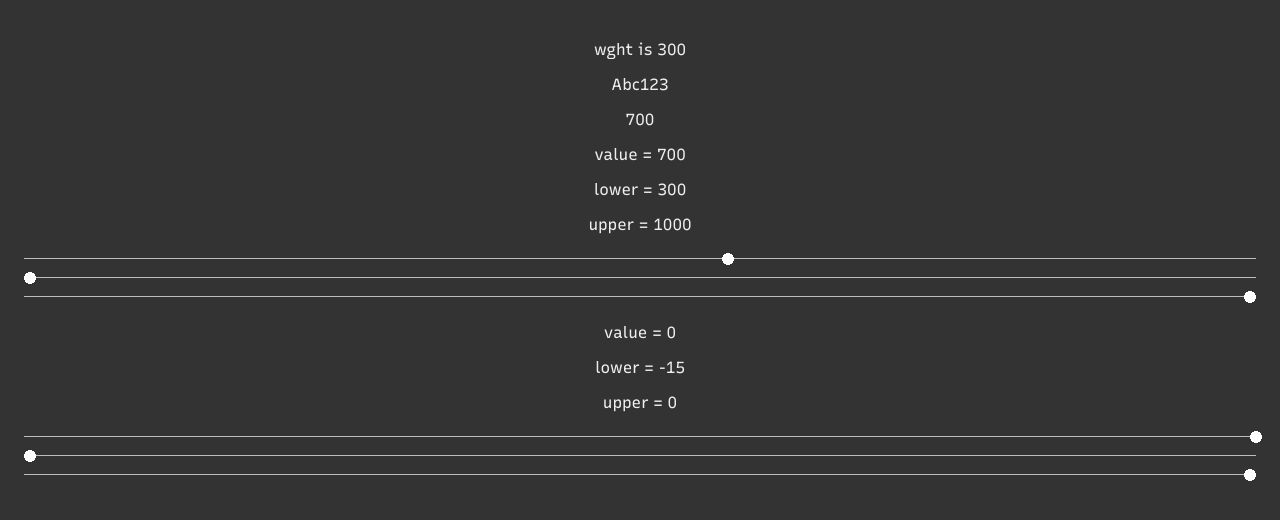
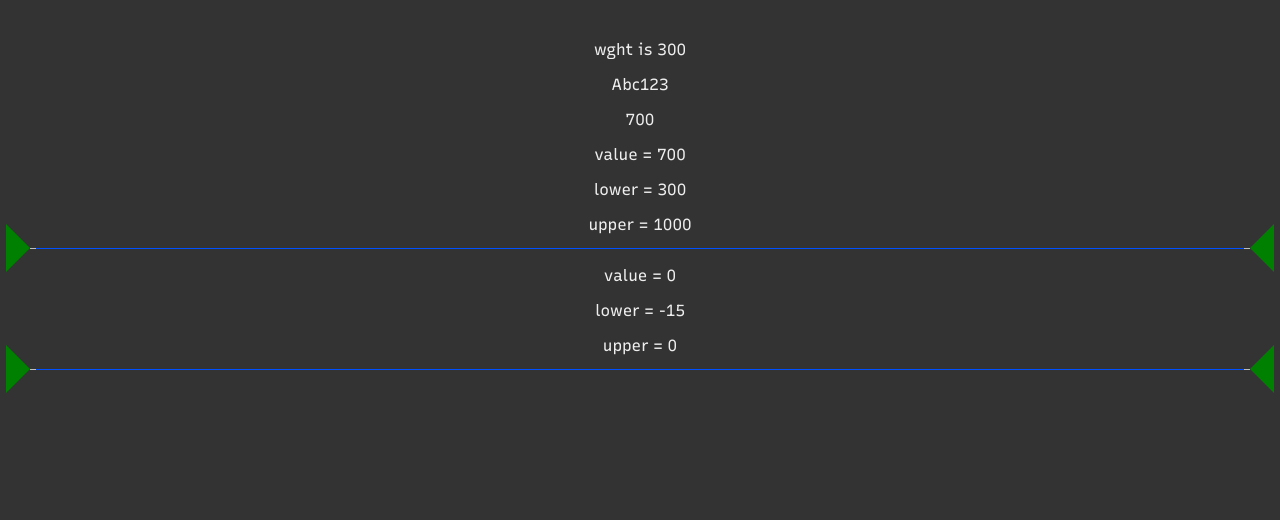
Before and after one commit to arrowtype/gf-url-api-configurator, a Svelte app: page / in a window 1280 px wide. Shown: the top 520 px of the page. Built offline with nearby package versions, Linux system fonts and the light colour scheme.

Commit message:
get multi-part range sliders sort of working in chrome

```diff
--- a/src/components/RangeSlider.svelte
+++ b/src/components/RangeSlider.svelte
@@ -22,29 +22,33 @@
     const recalc = () => {
         calcLowerLimitPercent()
         calcUpperLimitPercent()
+        value < lowerLimit ? value = lowerLimit : value;
+        value > upperLimit ? value = upperLimit: value ;
     }
 
 </script>
 
 <svelte:window on:resize={recalc}/>
 
+<p>value = {value}</p>
+<p>lower = {lowerLimit}</p>
+<p>upper = {upperLimit}</p>
 <div class="slider-container" style="--lowerLimit: {lowerLimitPx}; --upperLimit: {upperLimitPx};" bind:offsetWidth={sliderWidth} on:resize={recalc} >
-    <p>value = {value}</p>
-    <p>lower = {lowerLimit}</p>
-    <p>upper = {upperLimit}</p>
-    <input id="slider" class="limitLower limitUpper" type="range" bind:value min={lowerLimit} max={upperLimit} {...moreProps} on:change on:input>
-
-    <input id="slider--lowerLimit" class=" limitUpper" type="range" bind:value={lowerLimit} {min} max={upperLimit} {...moreProps} on:change on:input={calcLowerLimitPercent}>
-    <input id="slider--upperLimit" class="limitLower" type="range" bind:value={upperLimit} min={lowerLimit} {max} {...moreProps} on:change on:input={calcUpperLimitPercent}>
+    <input id="slider--lowerLimit" class=" limitUpper" type="range" bind:value={lowerLimit} {min} max={upperLimit} {...moreProps} on:change on:input={recalc}>
+    <input id="slider--upperLimit" class="limitLower" type="range" bind:value={upperLimit} min={lowerLimit} {max} {...moreProps} on:change on:input={recalc}>
+    <input id="slider" class="limitLower limitUpper active-range" type="range" bind:value min={lowerLimit} max={upperLimit} {...moreProps} on:change on:input>
 </div>
 
 <style>
-    :root {
-        --accent: #fff;
-    }
 
     input {
         margin: 0;
+    }
+
+    .slider-container {
+        display: grid;
+        grid-template-rows: 1fr;
+
     }
 
     /* BETTER SLIDER CSS - TODO: split into separate component */
@@ -52,13 +56,14 @@
     :root {
         --trackBg: #bdbdbd;
         --trackFocus: #cacaca;
-        --thumbBg: #fff;
+        --thumbBg: #0050ff;
         --trackHeight: 1px;
-        --thumbHeight: 12px;
+        --thumbHeight: 20;
         --thumbTouchHeight: 48px;
         --sliderComponentBg: #f4f4f4;
         --lowerLimit:0;
         --upperLimit:0;
+        --accent: #0050ff;
     }
   input[type="range"] {
     width: 100%;
@@ -72,10 +77,11 @@
   }
 
   .limitLower {
-      padding-left: calc(var(--lowerLimit) * 1px);
+      padding-left: calc( (var(--lowerLimit) * 1px) + 12px ); /* TODO: prevent this from slowly adjusting width of main slider before intended */
+      /* padding-left: calc( (var(--lowerLimit) * 1px)); */
   }
   .limitUpper {
-      padding-right: calc(var(--upperLimit) * 1px);
+      padding-right: calc((var(--upperLimit) * 1px) + 12px );
   }
 
   input[type="range"]:focus {
@@ -106,6 +112,25 @@
       );
     border-radius: 1px; /* weidly, this property must be here */
   }
+
+  input[type="range"].active-range::-webkit-slider-runnable-track {
+      background-image: linear-gradient(
+        to right,
+        transparent,
+        transparent calc(var(--thumbTouchHeight) / 2),
+        var(--accent) calc(var(--thumbTouchHeight) / 2),
+        var(--accent) 50%,
+        transparent 50%
+      ),
+      linear-gradient(
+        to left,
+        transparent,
+        transparent calc(var(--thumbTouchHeight) / 2),
+        var(--accent) calc(var(--thumbTouchHeight) / 2),
+        var(--accent) 50%,
+        transparent 50%
+      );
+  }
   input[type="range"]:focus::-webkit-slider-runnable-track {
     outline: none;
     background-image: linear-gradient(
@@ -122,6 +147,24 @@
         transparent calc(var(--thumbTouchHeight) / 2),
         var(--trackFocus) calc(var(--thumbTouchHeight) / 2),
         var(--trackFocus) 50%,
+        transparent 50%
+      );
+  }
+  input[type="range"].active-range:focus::-webkit-slider-runnable-track {
+      background-image: linear-gradient(
+        to right,
+        transparent,
+        transparent calc(var(--thumbTouchHeight) / 2),
+        var(--accent) calc(var(--thumbTouchHeight) / 2),
+        var(--accent) 50%,
+        transparent 50%
+      ),
+      linear-gradient(
+        to left,
+        transparent,
+        transparent calc(var(--thumbTouchHeight) / 2),
+        var(--accent) calc(var(--thumbTouchHeight) / 2),
+        var(--accent) 50%,
         transparent 50%
       );
   }
@@ -143,12 +186,35 @@
     );
   }
 
+  #slider--lowerLimit::-webkit-slider-thumb {
+      /* background: red; */
+
+      border-radius: 0;
+      width: 0;
+    height: 0;
+    border-top: 24px solid transparent;
+    border-bottom: 24px solid transparent;
+
+    border-left: 24px solid green;
+  }
+
+  #slider--upperLimit::-webkit-slider-thumb {
+      /* background: red; */
+
+      border-radius: 0;
+      width: 0;
+    height: 0;
+    border-top: 24px solid transparent;
+    border-bottom: 24px solid transparent;
+
+    border-right: 24px solid green;
+  }
+
   input[type="range"]::-moz-range-track {
     width: 100%;
     height: var(--trackHeight);
     border-radius: 1px;
     cursor: pointer;
-    background-color: red;
     background-image: linear-gradient(
         to right,
         var(--sliderComponentBg),
@@ -184,6 +250,28 @@
         transparent 50%
       );
   }
+
+  input[type="range"].active-slider::-moz-range-track,
+  input[type="range"].active-slider:focus::-moz-range-track {
+      background-image: linear-gradient(
+        to right,
+        var(--sliderComponentBg),
+        var(--sliderComponentBg) 20px,
+        var(--accent) 20px,
+        var(--accent) 50%,
+        transparent 50%
+      ),
+      linear-gradient(
+        to left,
+        var(--sliderComponentBg),
+        var(--sliderComponentBg) 20px,
+        var(--accent) 20px,
+        var(--accent) 50%,
+        transparent 50%
+      );
+  }
+
+
   input[type="range"]::-moz-focus-outer {
     border: 0;
   }
```
